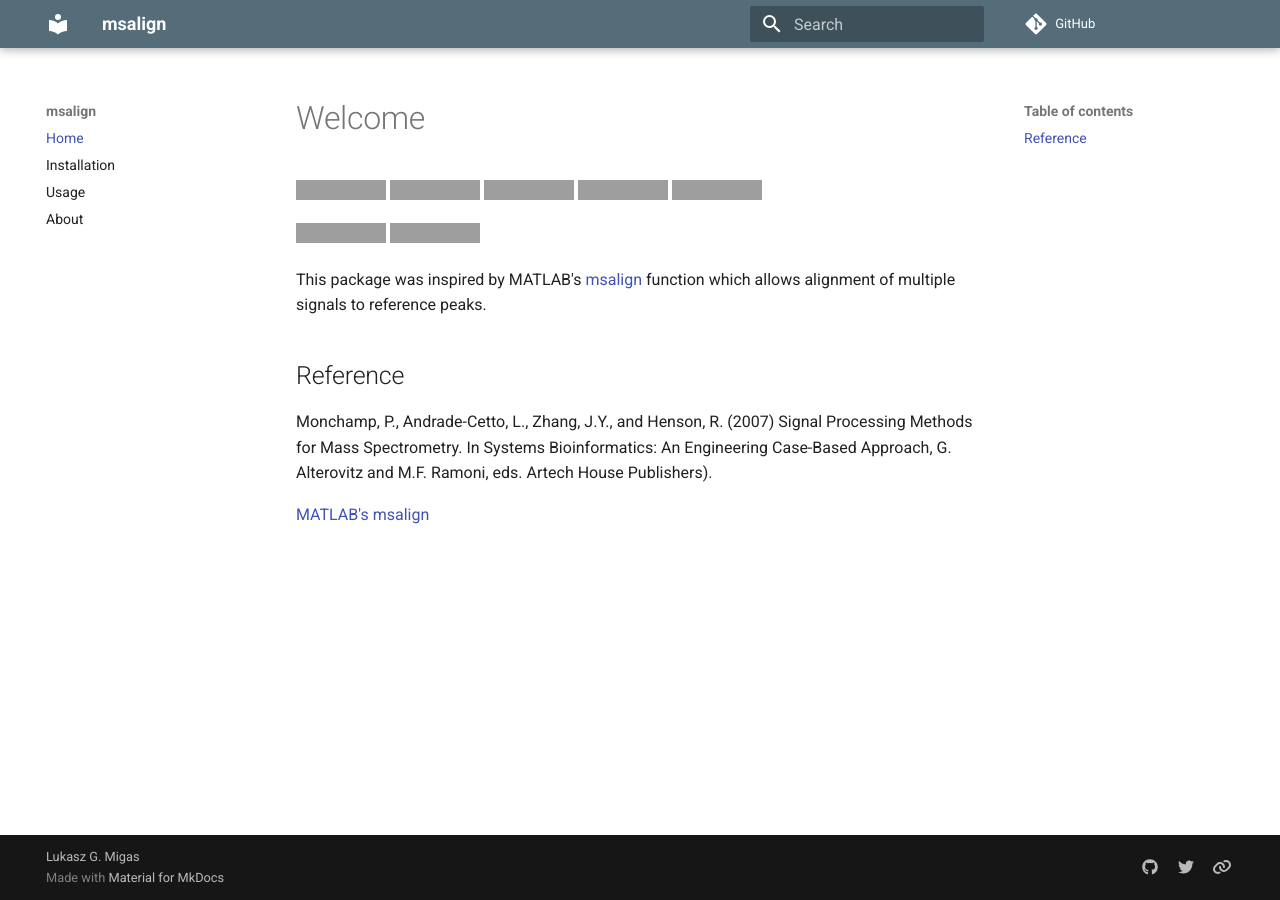
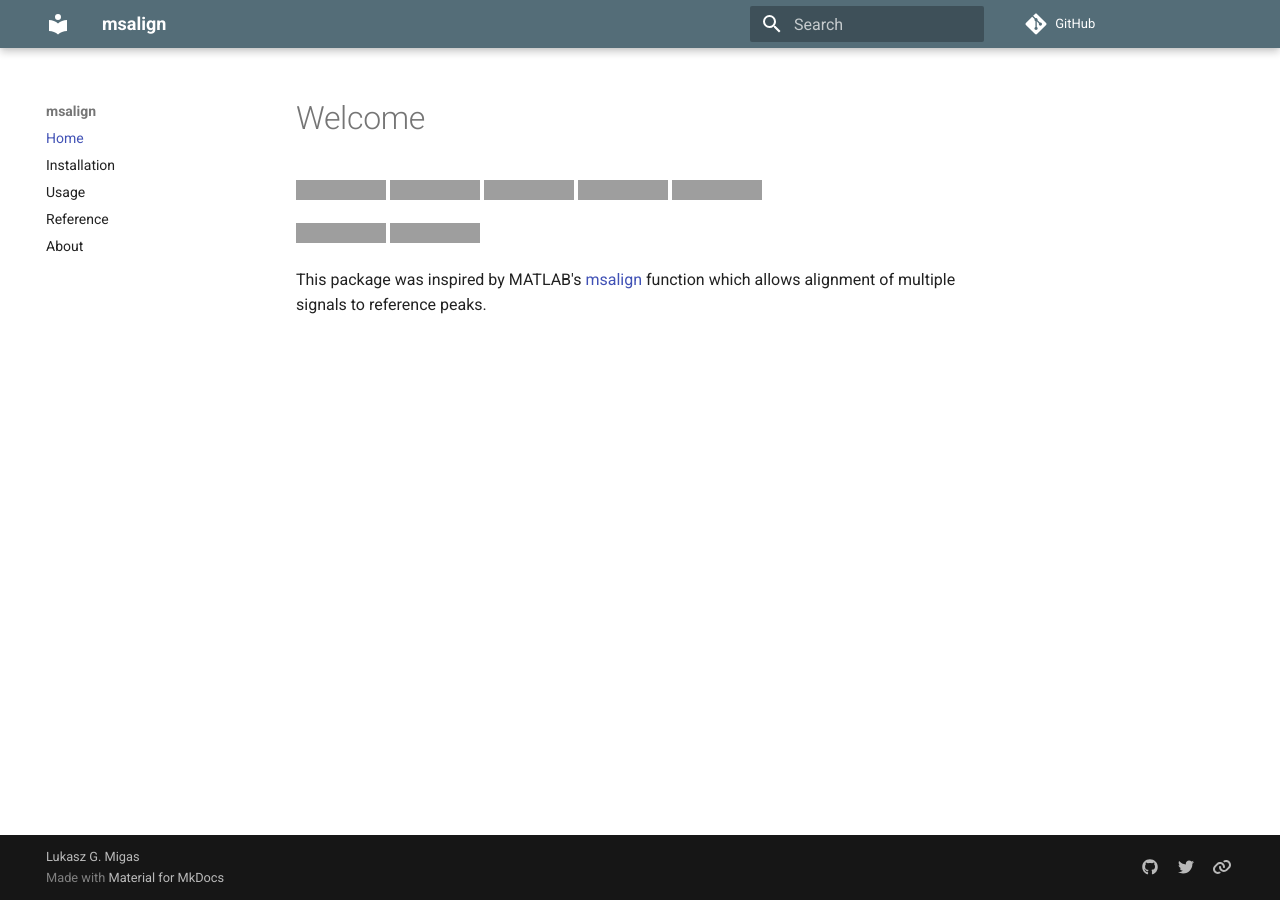
Before and after one commit to lukasz-migas/msalign, an MkDocs documentation site: the page built from site-source/index.md, in a window 1280 px wide. Built offline with MkDocs 1.6.1 and Material for MkDocs 9.7.7, drawn with Linux system fonts in a browser that asks for light colours; comment, search, counter and statistics services are not loaded; grey boxes are pictures that could not be loaded.

Commit message:
Update docs
- added reference information

```diff
--- a/mkdocs.yml
+++ b/mkdocs.yml
@@ -33,6 +33,7 @@
     - Home: index.md
     - Installation: main/installation.md
     - Usage: main/usage.md
+    - Reference: main/reference.md
     - About: main/about.md
 
 theme:
--- a/site-source/index.md
+++ b/site-source/index.md
@@ -11,11 +11,3 @@
 
 This package was inspired by MATLAB's [msalign](https://mathworks.com/help/bioinfo/ref/msalign.html) function which
 allows alignment of multiple signals to reference peaks.
-
-## Reference
-
-Monchamp, P., Andrade-Cetto, L., Zhang, J.Y., and Henson, R. (2007) Signal Processing Methods for Mass
-Spectrometry. In Systems Bioinformatics: An Engineering Case-Based Approach, G. Alterovitz and M.F. Ramoni, eds.
-Artech House Publishers).
-
-[MATLAB's msalign](https://mathworks.com/help/bioinfo/ref/msalign.html)
```
Also changed, not shown: site-source/main/reference.md (added, +9 -0 lines).
